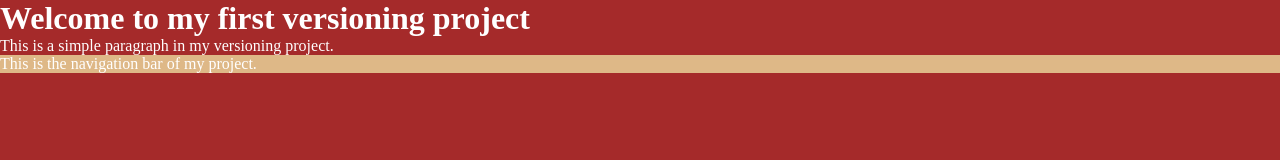
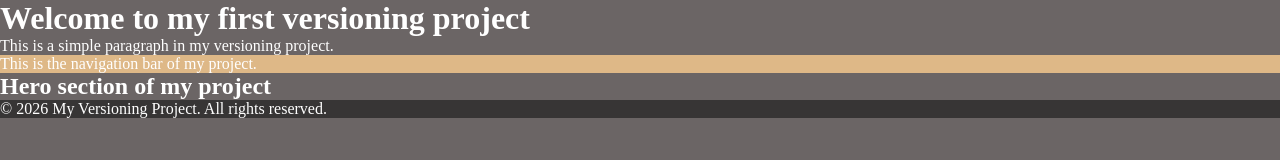
Before and after one commit to cynthiaody/version-1, a plain HTML site: page index.html in a window 1280 px wide. Drawn offline with Linux system fonts and the light colour scheme.

Commit message:
Feat: add footer and hero

```diff
--- a/index.css
+++ b/index.css
@@ -5,7 +5,7 @@
 }
 
 body{
-    background-color: brown;
+    background-color: rgb(107, 101, 101);
     color: white;
 }
 
@@ -14,3 +14,8 @@ header{
     color: white;
 
 }
+
+footer{
+    background-color: rgb(55, 53, 53);
+    color: white;
+}
--- a/index.html
+++ b/index.html
@@ -17,5 +17,15 @@
             This is the navigation bar of my project.
         </nav>
      </header>
+
+     <main>
+        <h2>
+            Hero section of my project
+        </h2>
+     </main>
+
+     <footer>
+        &copy; 2026 My Versioning Project. All rights reserved.
+     </footer>
 </body>
 </html>
```
